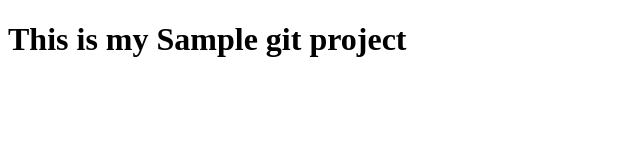
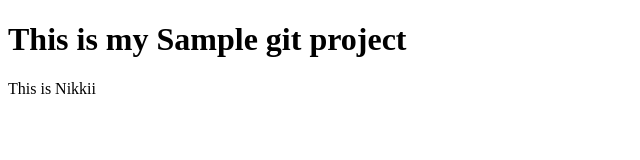
Before and after one commit to Sharonsheby/datewithgit_sample, a plain HTML site: page index.html in a window 1280 px wide. Shown: the whole page, without its empty margins (0-640 px from the left). Drawn offline with Linux system fonts and the light colour scheme.

Commit message:
Nikki is added

```diff
--- a/index.html
+++ b/index.html
@@ -7,5 +7,6 @@
 </head>
 <body>
    <h1>This is my Sample git project</h1>
+   <p>This is Nikkii</p>
 </body>
 </html>
```
